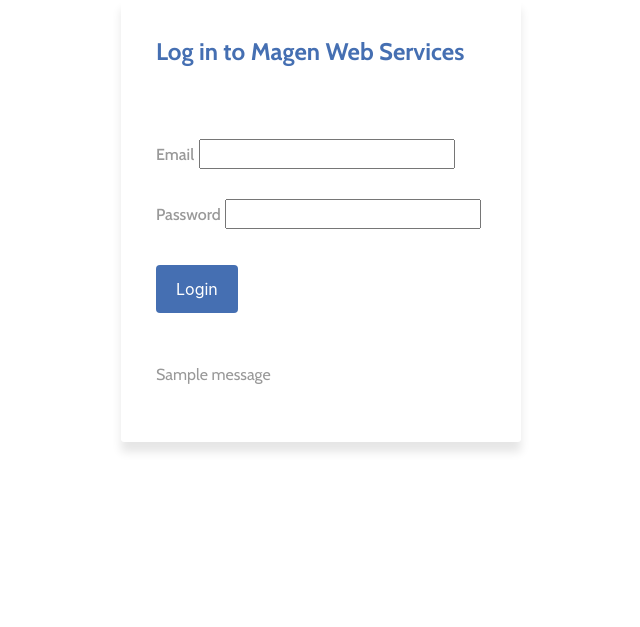
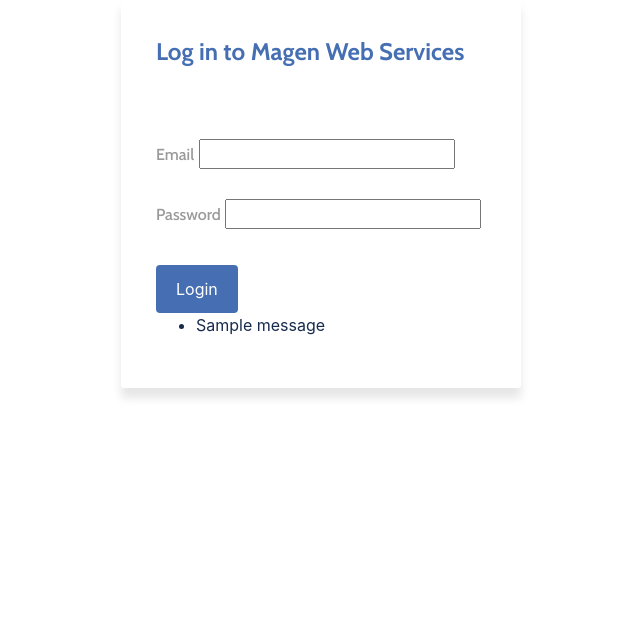
Before and after one commit to magengit/magen-io, a Python web app: template templates/login.html in a window 1280 px wide. Shown: the part 176-803 px from the top of the page, without its empty margins (319-959 px from the left). Run offline with Jinja, Linux system fonts and the light colour scheme; the template is opened without the code that fills it, so the values that code supplies are empty, except form fields; one stand-in notice (Sample message) is shown; form fields are guessed from the names that the template uses; some libraries are stand-ins or nearby versions.

Commit message:
Fixing Login.html

```diff
--- a/templates/login.html
+++ b/templates/login.html
@@ -13,7 +13,7 @@
 <link rel="stylesheet" href="https://maxcdn.bootstrapcdn.com/bootstrap/4.0.0/css/bootstrap.min.css" integrity="sha384-Gn5384xqQ1aoWXA+058RXPxPg6fy4IWvTNh0E263XmFcJlSAwiGgFAW/dAiS6JXm" crossorigin="anonymous">
 
     <!-- Custom styles for this template -->
- <link href= "{{ url_for('static',filename='css/starter-template.css') }}" rel="stylesheet" type="text/css" />
+ <link rel="stylesheet" href= "{{ url_for('static',filename='css/starter-template.css') }}" type="text/css" />
     <link href="https://fonts.googleapis.com/css?family=Cabin:400,400i,500,500i,600,600i,700,700i" rel="stylesheet">
   </head>
 
@@ -38,21 +38,19 @@
     <div class="registerbutton">
     <input type="submit" value="Login">
   </div>
-  <div class="registerinfo">
     {% with messages = get_flashed_messages() %}
         {% if messages %}
-
+            <ul class=flashes>
                 {% for message in messages %}
-                    {{ message }}
+                    <li>{{ message }}</li>
                 {% endfor %}
-
+            </ul>
         {% else %}
-
+        <div class="registerinfo">
            Don't have an account? <a href="/register/">Register</a>
          </div>
         {% endif %}
     {% endwith %}
-  </div>
 </form>
 
 </div><!---Loginbox-->
```
